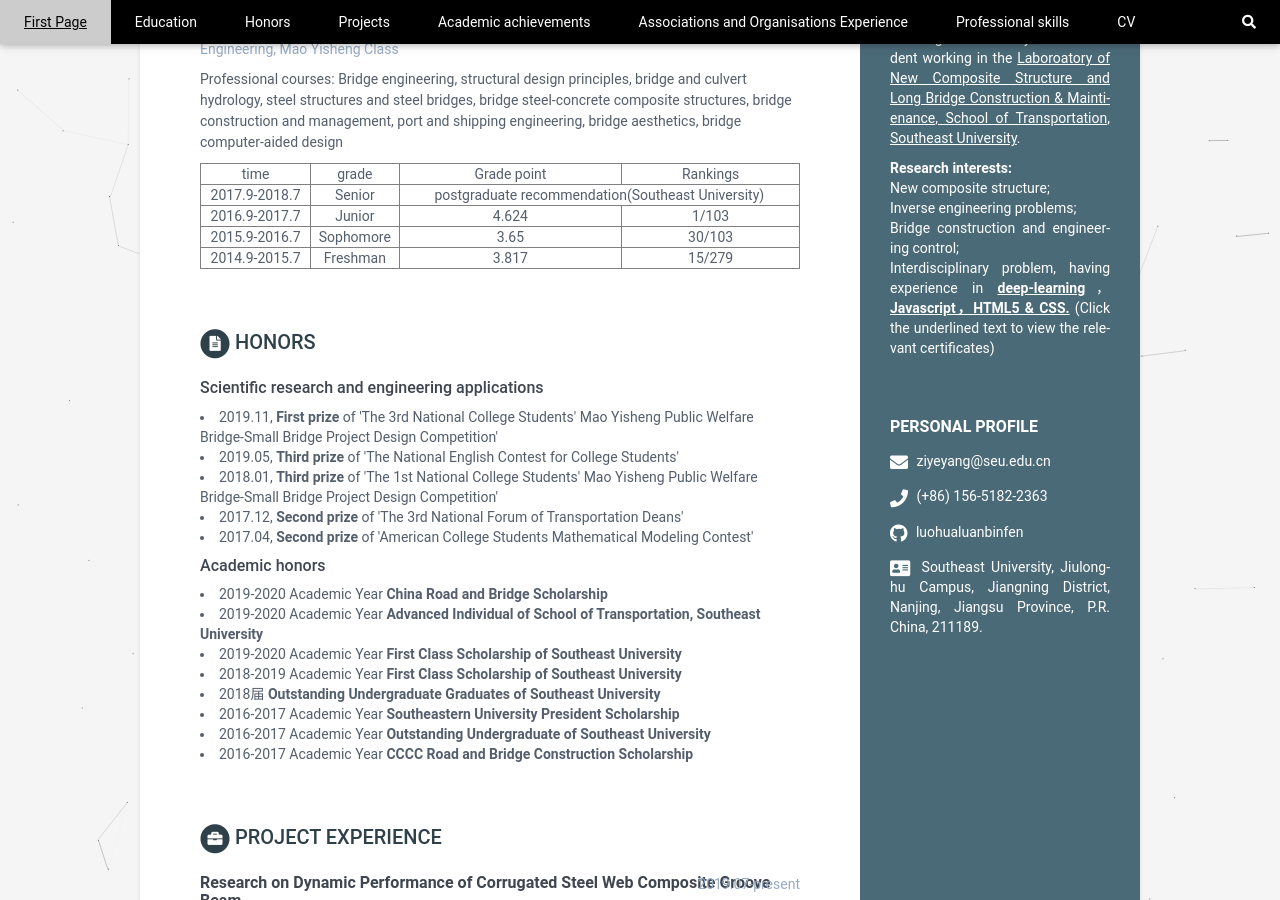
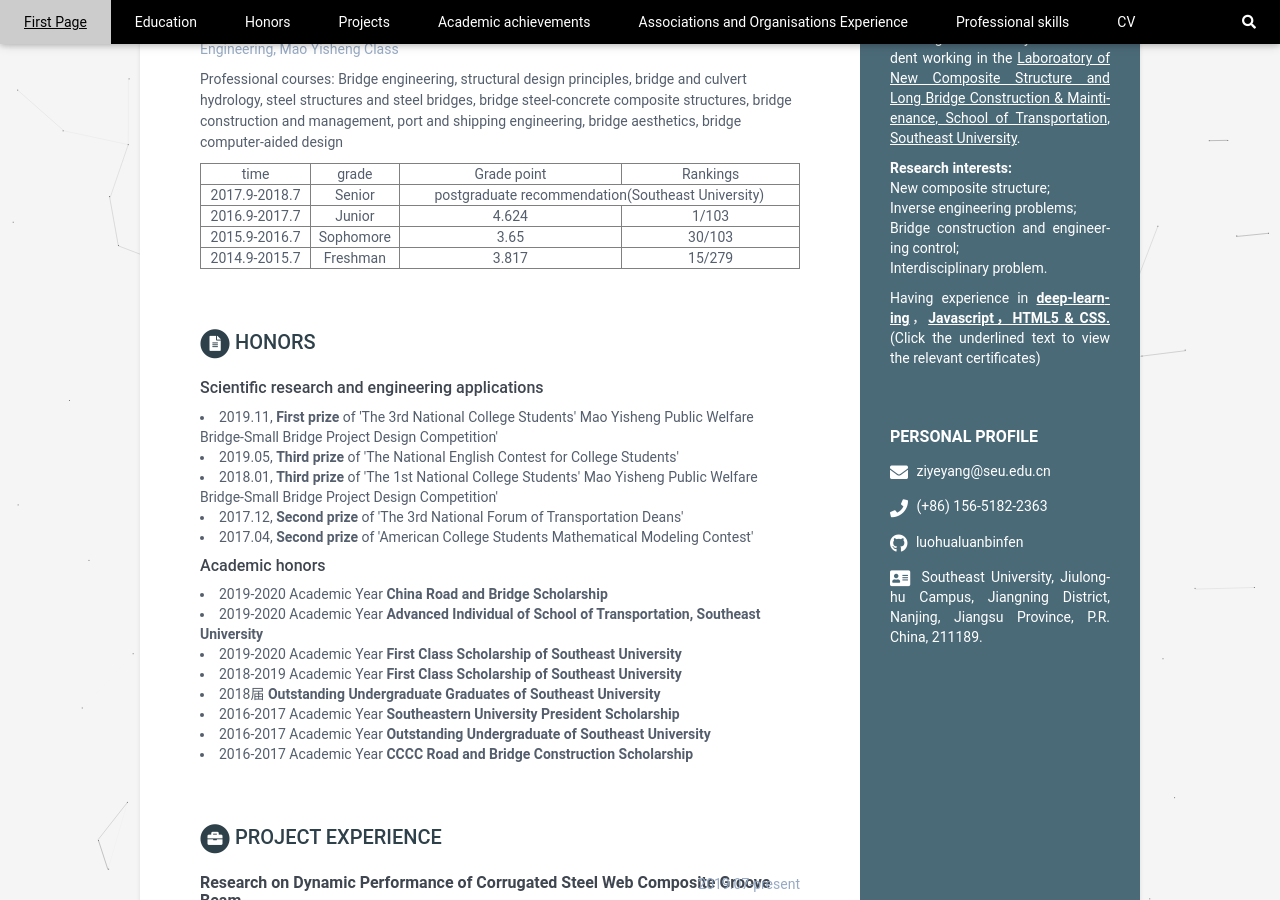
Before and after one commit to luohualuanbinfen/CV_EN, a Jekyll site: the page built from index.html, in a window 1280 px wide and 900 px high, scrolled down 343 px. Built offline with Jekyll 4.4.1, drawn with Linux system fonts in a browser that asks for light colours.

Commit message:
Update interests.html

```diff
--- a/_includes/interests.html
+++ b/_includes/interests.html
@@ -11,7 +11,8 @@
 
       <li>Greetings! I'm a third-year M.S. student working in the <u>Laboroatory of New Co&shy;mposite Structure and Long Bridge Construction & Mainti&shy;enance, School of Transportation, Southeast University</u>.</li>
       <li><b>Research interests:</b> </br>New composite structure;  </br>Inverse engineering problems; </br>Bridge construction and engi&shy;neering control;
-      </br>Interdisciplinary problem, hav&shy;ing experience in <a href="https://coursera.org/share/d6cd0aa67e414c0a7ddf23db8758deae"><b><u>deep-learning</u></b></a>，<a href="https://coursera.org/share/cc9ef0a0042bf10c00a79bfb5cddb432"><b><u>Javascript，HTML5 & CSS.</u></b></a> (Click the underlined text to view the relevant certificates)</li>
+      </br>Interdisciplinary problem.</li>
+      <li>Having experience in <a href="https://coursera.org/share/d6cd0aa67e414c0a7ddf23db8758deae"><b><u>deep-learning</u></b></a>，<a href="https://coursera.org/share/cc9ef0a0042bf10c00a79bfb5cddb432"><b><u>Javascript，HTML5 & CSS.</u></b></a> (Click the underlined text to view the relevant certificates)</li>
 
     {% endfor %}
   </ul>
```
